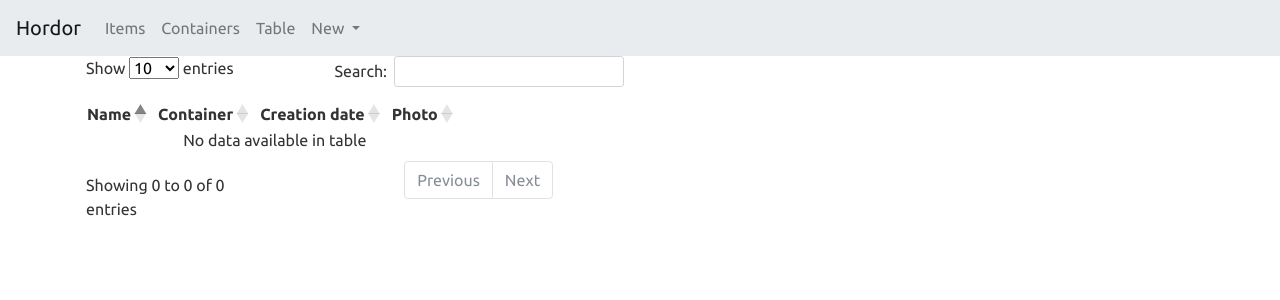
After one commit to tim-fan/hordor, a Django app: page /inventory/item/table/ in a window 1280 px wide. The commit adds this page. Shown: the top 300 px of the page. Run offline with Django 3.2, Linux system fonts and the light colour scheme; data that the repository does not hold is empty; some libraries are stand-ins or nearby versions.

Commit message:
Add datatable view

```diff
--- a/home_inventory/inventory/templates/inventory/base.html
+++ b/home_inventory/inventory/templates/inventory/base.html
@@ -13,6 +13,14 @@
     <!-- bootstrap theme from https://www.bootstrapcdn.com/bootswatch/-->
     <link rel="stylesheet" href="https://stackpath.bootstrapcdn.com/bootswatch/4.5.2/united/bootstrap.min.css">
     <link rel=" stylesheet" href="https://cdnjs.cloudflare.com/ajax/libs/font-awesome/4.7.0/css/font-awesome.min.css">
+
+    <!-- datatables -->
+    <link rel="stylesheet" href="https://cdn.datatables.net/1.10.22/css/dataTables.bootstrap4.min.css">
+    <script src="https://code.jquery.com/jquery-3.5.1.slim.min.js"
+        integrity="sha384-DfXdz2htPH0lsSSs5nCTpuj/zy4C+OGpamoFVy38MVBnE+IbbVYUew+OrCXaRkfj"
+        crossorigin="anonymous"></script>
+    <script src="https://cdn.datatables.net/1.10.22/js/jquery.dataTables.min.js" crossorigin="anonymous"></script>
+    <script src="https://cdn.datatables.net/1.10.22/js/dataTables.bootstrap4.min.js" crossorigin="anonymous"></script>
 
     <title>Hordor</title>
 
@@ -66,6 +74,9 @@
                 <li class="nav-item">
                     <a class="nav-link" href="{% url 'inventory:container_tree' %}">Containers</a>
                 </li>
+                <li class="nav-item">
+                    <a class="nav-link" href="{% url 'inventory:item_table' %}">Table</a>
+                </li>
                 <li class="nav-item dropdown">
                     <a class="nav-link dropdown-toggle" href="#" id="navbarDropdown" role="button"
                         data-toggle="dropdown" aria-haspopup="true" aria-expanded="false">
@@ -85,15 +96,16 @@
 
     <!-- Optional JavaScript -->
     <!-- jQuery first, then Popper.js, then Bootstrap JS -->
-    <script src="https://code.jquery.com/jquery-3.5.1.slim.min.js"
+    <!-- <script src="https://code.jquery.com/jquery-3.5.1.slim.min.js"
         integrity="sha384-DfXdz2htPH0lsSSs5nCTpuj/zy4C+OGpamoFVy38MVBnE+IbbVYUew+OrCXaRkfj"
-        crossorigin="anonymous"></script>
+        crossorigin="anonymous"></script> -->
     <script src="https://cdn.jsdelivr.net/npm/popper.js@1.16.1/dist/umd/popper.min.js"
         integrity="sha384-9/reFTGAW83EW2RDu2S0VKaIzap3H66lZH81PoYlFhbGU+6BZp6G7niu735Sk7lN"
         crossorigin="anonymous"></script>
     <script src="https://stackpath.bootstrapcdn.com/bootstrap/4.5.2/js/bootstrap.min.js"
         integrity="sha384-B4gt1jrGC7Jh4AgTPSdUtOBvfO8shuf57BaghqFfPlYxofvL8/KUEfYiJOMMV+rV"
         crossorigin="anonymous"></script>
+
 </body>
 
 </html>
--- /dev/null
+++ b/home_inventory/inventory/templates/inventory/item_table.html
@@ -0,0 +1,57 @@
+{% extends 'inventory/base.html' %}
+{% block content %}
+
+
+<script type="text/javascript">
+    $(document).ready(function () {
+        $('#item_table').DataTable();
+    });
+</script>
+
+<div class="container">
+    <div class="row pl-3">
+        <table id="item_table" class="display">
+            <thead>
+                <tr>
+                    <th>Name</th>
+                    <th>Container</th>
+                    <th>Creation date</th>
+                    <th>Photo</th>
+                </tr>
+            </thead>
+            <tbody>
+                {% for item in item_list %}
+                <tr>
+                    <td><a href="{% url 'inventory:item_detail' item.id %}">{{ item.name }}</a></td>
+                    <td>
+                        {% if item.container %}
+                        <a href="{% url 'inventory:container_detail' item.container.id %}">{{ item.container.name }}</a>
+                        {% else %}
+                        None
+                        {% endif %}
+                    </td>
+                    <td>{{ item.creation_date }}</td>
+                    <td>
+                        <a href="{% url 'inventory:item_detail' item.id %}">
+                            {% if item.photo %}
+                            <img src="{{ item.photo.url }}" alt="{{ item.name }}" height="150" />
+                            {% else %}
+                            <img src="https://img.pngio.com/box-icon-png-411372-free-icons-library-box-icon-png-981_948.jpg"
+                                alt="item without photo">
+                            {% endif %}
+                        </a>
+                    </td>
+                </tr>
+                {% endfor %}
+            </tbody>
+        </table>
+    </div>
+</div>
+
+{% endblock %}
+
+<!-- <td> {% include "inventory/components/item_card.html" %}
+                    </td> -->
+<!-- <td>insert photo here</td> -->
+<!-- <td><img src="{{ item.photo.url }}" alt="{{ item.name }}" />
+                    </td> -->
--- a/home_inventory/inventory/urls.py
+++ b/home_inventory/inventory/urls.py
@@ -10,6 +10,7 @@ urlpatterns = [
          views.ItemUpdateView.as_view(),
          name='item_update'),
     path('item/list/', views.ItemListView.as_view(), name='item_list'),
+    path('item/table/', views.ItemTableView.as_view(), name='item_table'),
     path('item/new/', views.NewItemView.as_view(), name='new_item'),
     path('<int:pk>/container',
          views.ContainerDetailView.as_view(),
--- a/home_inventory/inventory/views.py
+++ b/home_inventory/inventory/views.py
@@ -22,6 +22,13 @@ class ItemDetailView(generic.DetailView):
 
 class ItemListView(generic.ListView):
     paginate_by = 20
+
+    def get_queryset(self):
+        return Item.objects.order_by('-creation_date')
+
+
+class ItemTableView(generic.ListView):
+    template_name = "inventory/item_table.html"
 
     def get_queryset(self):
         return Item.objects.order_by('-creation_date')
```
Also changed, not shown: home_inventory/inventory/templates/inventory/components/item_photo.html (added).
